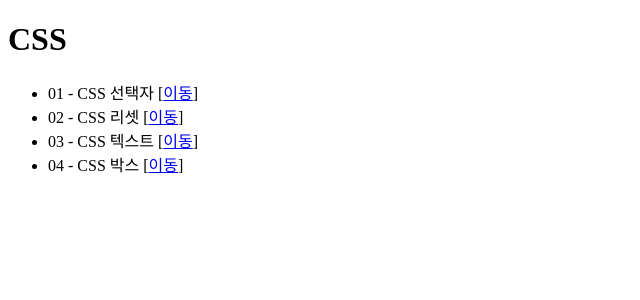
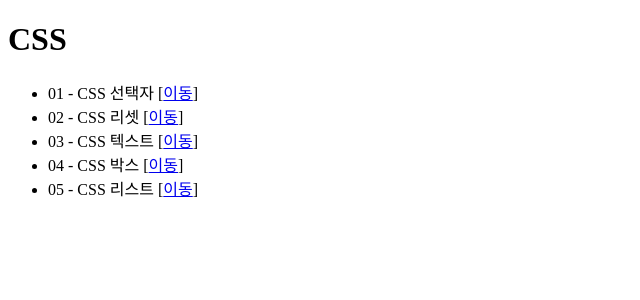
Before and after one commit to Yongheech/frontends, a FastAPI app: page /css/ in a window 1280 px wide. Shown: the top 300 px of the page, without its empty margins (0-640 px from the left). Run offline with FastAPI, Linux system fonts and the light colour scheme.

Commit message:
css3 - 리스트

```diff
--- a/views/templates/css/index.html
+++ b/views/templates/css/index.html
@@ -11,6 +11,7 @@
         <li>02 - CSS 리셋 [<a href="/css/reset">이동</a>] </li>
         <li>03 - CSS 텍스트 [<a href="/css/text">이동</a>]  </li>
         <li>04 - CSS 박스 [<a href="/css/box">이동</a>]  </li>
+        <li>05 - CSS 리스트 [<a href="/css/list">이동</a>]  </li>
 
     </ul>
 </body>
```
Also changed, not shown: views/static/img/grape.png (added).
